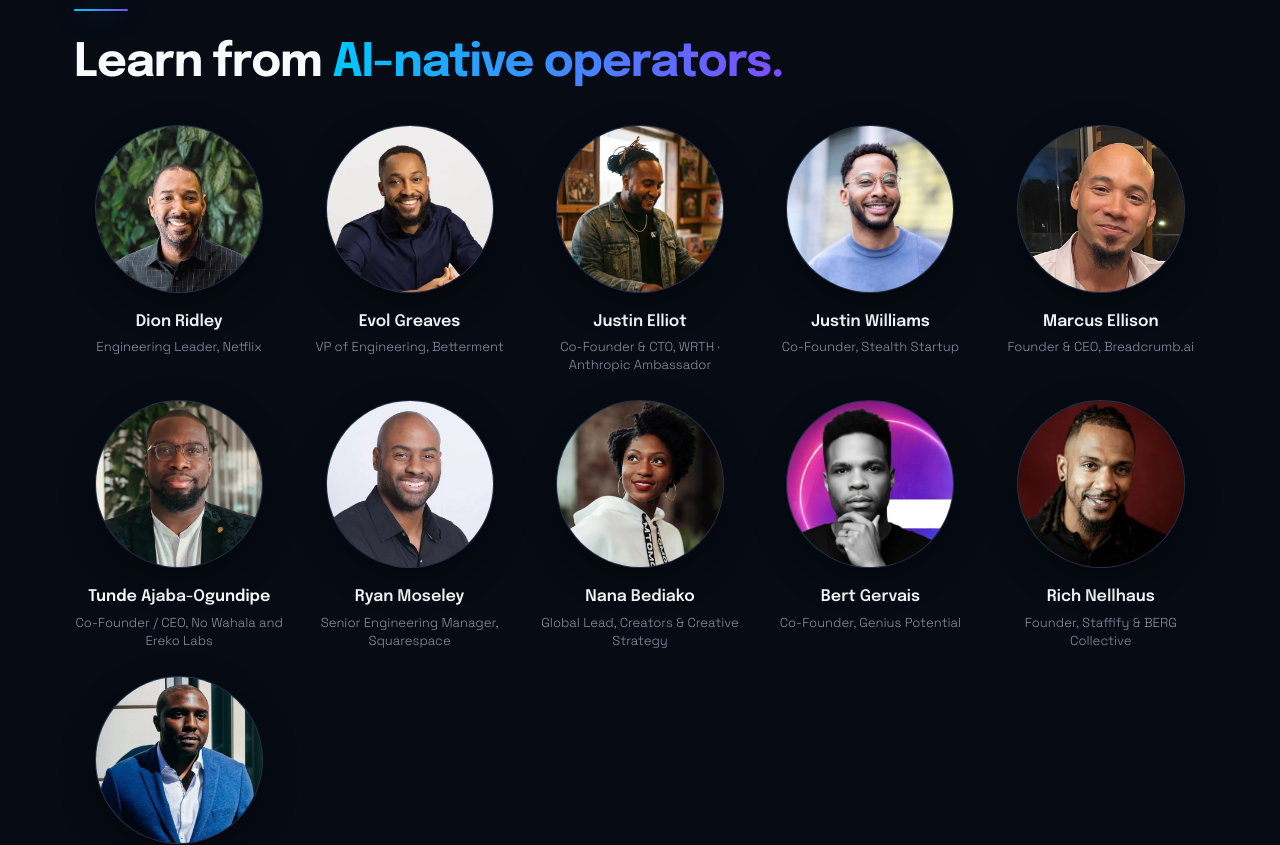
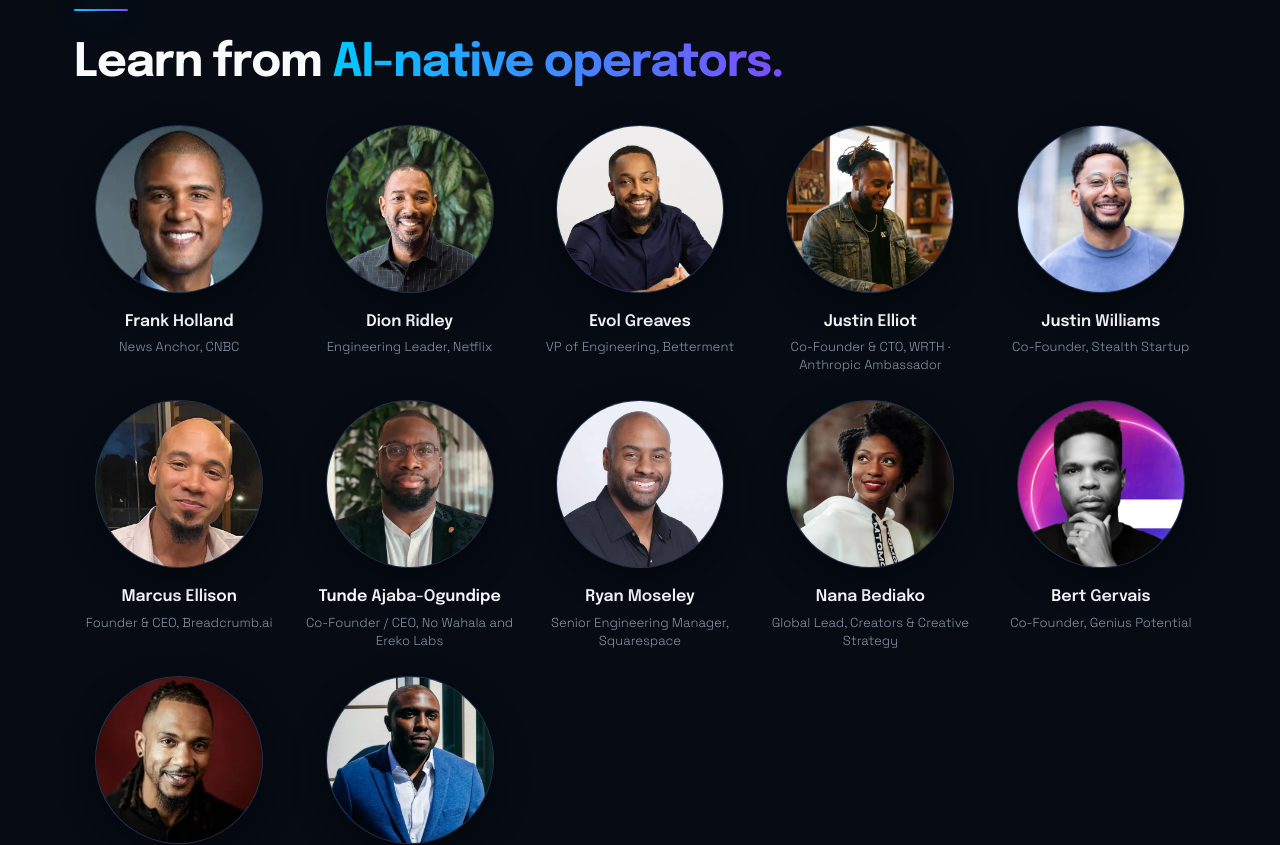
Before and after one commit to rnellhaus/berg-collective, a React (Vite) app: page /aisummit in a window 1280 px wide. Shown: the part 4560-5405 px from the top of the page. Built offline with nearby package versions, Linux system fonts and the light colour scheme.

Commit message:
AI Summit: add Frank Holland (News Anchor, CNBC) to speaker grid
Co-Authored-By: Claude Opus 4.8 (1M context) <noreply@anthropic.com>

```diff
--- a/scripts/optimize-aisummit-images.js
+++ b/scripts/optimize-aisummit-images.js
@@ -39,6 +39,8 @@ const SPEAKERS = {
   // square on the face with headroom before the square resize.
   'marcus-ellison': { file: 'marcus ellison.jpeg', extract: { left: 200, top: 40, width: 900, height: 900 } },
   'chinedu-enekwe': 'chinedu-headshot.jpeg',
+  // Small portrait (194x259); anchor square at the top to keep the full head.
+  'frank-holland': { file: 'frank-holland.jpeg', extract: { left: 0, top: 0, width: 194, height: 194 } },
 };
 
 async function run() {
--- a/src/pages/AiSummitPage/AiSummitPage.jsx
+++ b/src/pages/AiSummitPage/AiSummitPage.jsx
@@ -62,6 +62,7 @@ const TRACKS = [
 
 // img: slug of optimized webp in /images/aisummit/speakers, or null for an initials tile.
 const SPEAKERS = [
+  { img: 'frank-holland', name: 'Frank Holland', title: 'News Anchor, CNBC' },
   { img: 'dion-ridley', name: 'Dion Ridley', title: 'Engineering Leader, Netflix' },
   { img: 'evol-greaves', name: 'Evol Greaves', title: 'VP of Engineering, Betterment' },
   { img: 'justin-elliot', name: 'Justin Elliot', title: 'Co-Founder & CTO, WRTH · Anthropic Ambassador' },
```
Also changed, not shown: public/images/aisummit/speakers/frank-holland.webp (added).
